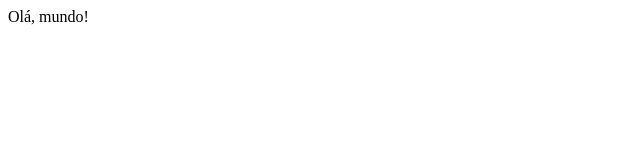
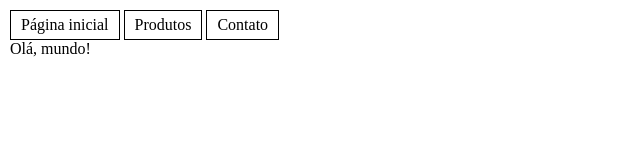
Before and after one commit to pabloroxo/curso_de_git, a plain HTML site: page index.html in a window 1280 px wide. Shown: the whole page, without its empty margins (0-640 px from the left). Drawn offline with Linux system fonts and the light colour scheme.

Commit message:
Criacao do menu

```diff
--- /dev/null
+++ b/css/style.css
@@ -0,0 +1,24 @@
+* {
+    margin: 0;
+    padding: 0;
+    box-sizing: border-box;
+}
+
+body {
+    padding: 10px;
+}
+
+#menu li {
+    list-style-type: none;
+    display: inline-block;
+    padding: 5px 10px;
+    border: 1px solid black;
+}
+
+#menu li:hover {
+    background-color: pink;
+}
+
+#menu {
+    margin: 0;
+}
--- a/index.html
+++ b/index.html
@@ -3,8 +3,16 @@
 	<head>
 		<title>Teste</title>
 		<meta charset="utf-8" />
+		<link rel="stylesheet" type="text/css" href="css/style.css" />
 	</head>
 	<body>
+		<div>
+			<ul id="menu">
+				<li>Página inicial</li>
+				<li>Produtos</li>
+				<li>Contato</li>
+			</ul>
+		</div>
 		Olá, mundo!
 	</body>
 </html>
```
